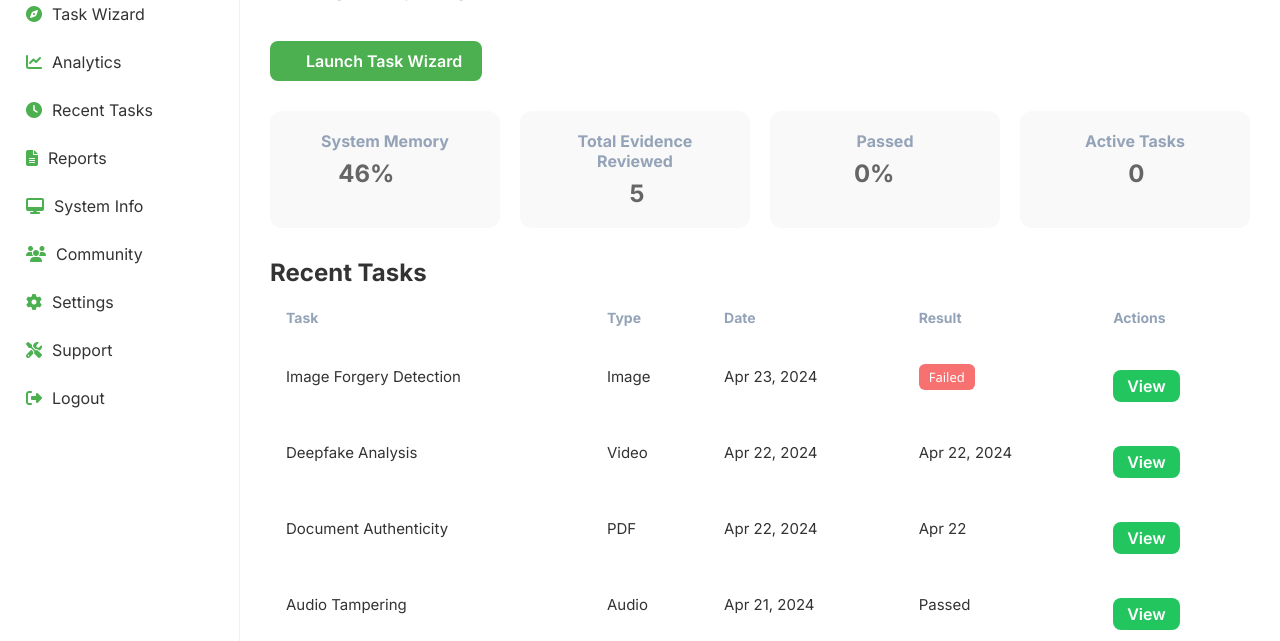
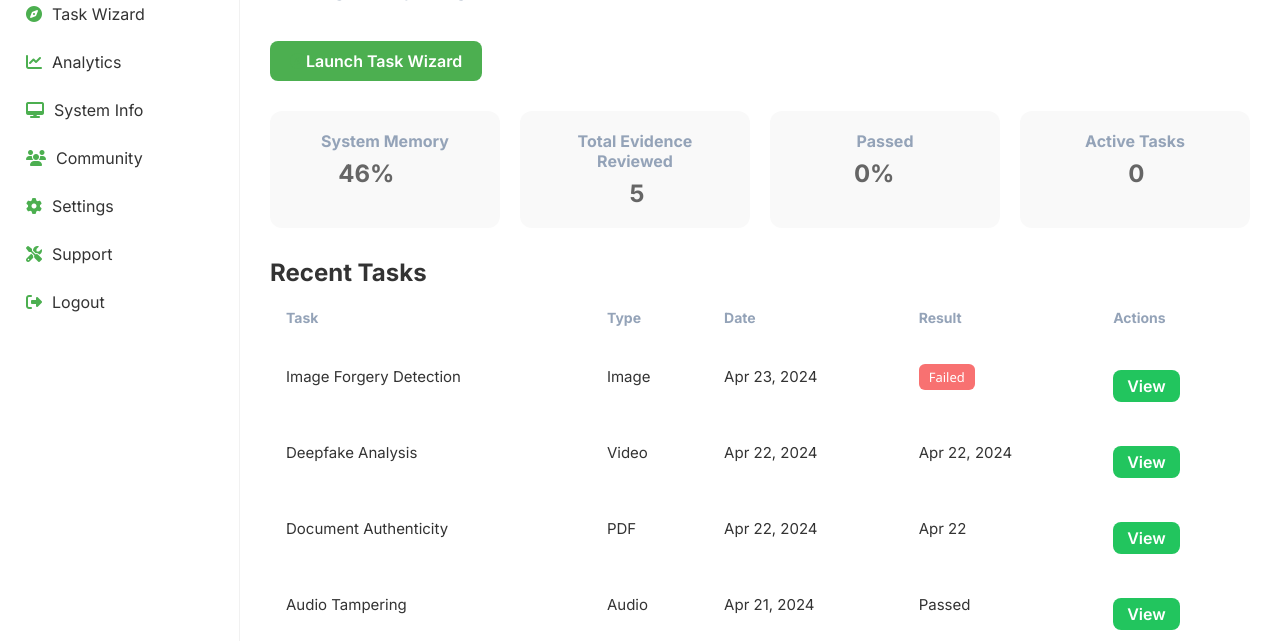
Before and after one commit to chim2025/AI-Powered-Digital-Evidence-authentication-system-using-Django-and-JS, a Django app: template frontend/templates/dashboard.html in a window 1280 px wide. Shown: the part 141-782 px from the top of the page. Run offline with Django 5.2, Linux system fonts and the light colour scheme; the template is opened without the code that fills it, so the values that code supplies are empty; parts of the project's set-up code (start-up, migrations or seed data) failed here and were passed over.

Commit message:
The Recent Task and Reports from the dashboard is removed

```diff
--- a/frontend/templates/dashboard.html
+++ b/frontend/templates/dashboard.html
@@ -36,12 +36,13 @@
       <div class="nav-link" data-section="analytics">
         <i class="fas fa-chart-line"></i> Analytics
       </div>
-      <div class="nav-link" data-section="recent-tasks">
+      <!-- This removes the redundant buttons in the side bar -->
+      <!-- <div class="nav-link" data-section="recent-tasks">
         <i class="fas fa-clock"></i> Recent Tasks
       </div>
       <div class="nav-link" data-section="reports">
         <i class="fas fa-file-alt"></i> Reports
-      </div>
+      </div> -->
       <div class="nav-link" data-section="system-info">
         <i class="fas fa-desktop"></i> System Info
       </div>
```
Also changed, not shown: backend/db.sqlite3 (deleted), 1 other file.
